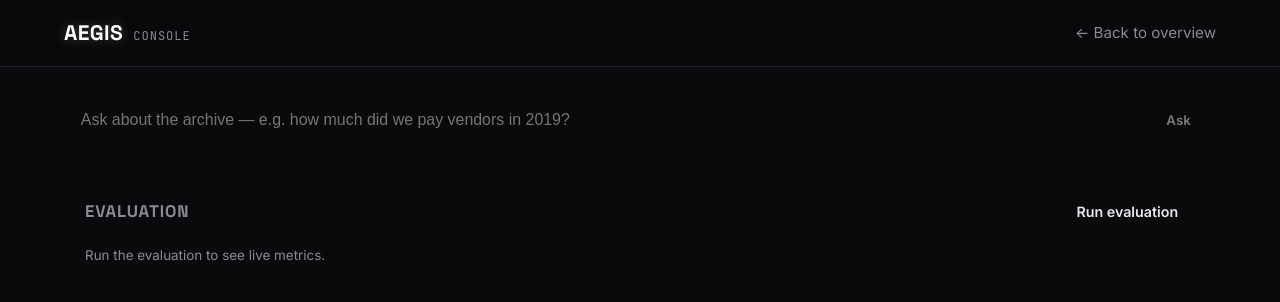
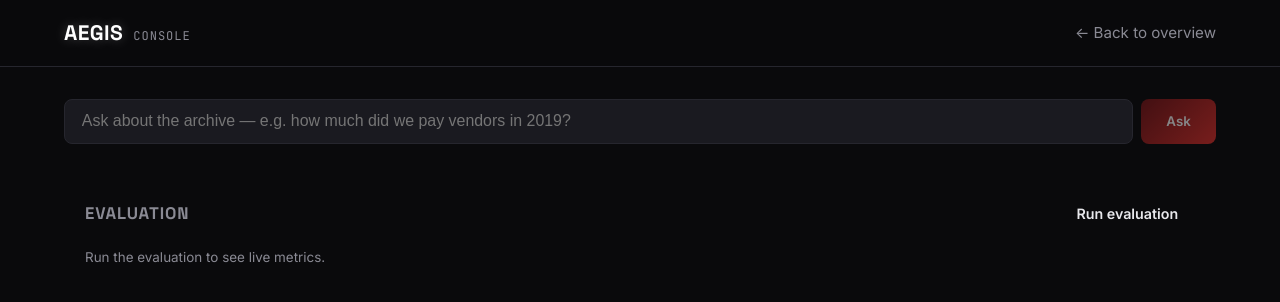
Before and after one commit to SteveDok22/jivs-hackathon-2026, an Angular app in the folder frontend/: page /app in a window 1280 px wide. Shown: the top 302 px of the page. Built offline with nearby package versions, Linux system fonts and the light colour scheme.

Commit message:
style: update chat component styles

```diff
--- a/frontend/src/app/features/chat/chat.component.scss
+++ b/frontend/src/app/features/chat/chat.component.scss
@@ -7,27 +7,27 @@
 .ask input {
   flex: 1;
   padding: 0.75rem 1rem;
-  background: var(--surface-2);
-  border: 1px solid var(--border);
+  background: var(--bg-elevated);
+  border: 1px solid var(--line);
   border-radius: 8px;
   color: var(--text);
   font-size: 0.95rem;
 }
 .ask button {
   padding: 0.75rem 1.5rem;
-  background: var(--gold);
-  color: var(--ink);
+  background: var(--grad-red);
+  color: var(--white);
   border: none;
   border-radius: 8px;
   font-weight: 600;
 }
 .ask button:disabled { opacity: 0.5; cursor: not-allowed; }
 
-.error { color: var(--blocked); }
+.error { color: var(--red-glow); }
 
 .answer {
-  background: var(--surface);
-  border: 1px solid var(--border);
+  background: var(--bg-raised);
+  border: 1px solid var(--line);
   border-radius: 12px;
   padding: 1.25rem;
 }
@@ -43,15 +43,15 @@
 }
 .badge.verified { background: rgba(63,185,80,0.15); color: var(--verified); }
 .badge.redacted { background: rgba(210,153,34,0.15); color: var(--redacted); }
-.badge.blocked  { background: rgba(248,81,73,0.15);  color: var(--blocked); }
-.badge.cost     { background: var(--surface-2); color: var(--text-dim); font-family: var(--mono); }
+.badge.blocked  { background: rgba(248,81,73,0.15);  color: var(--red-glow); }
+.badge.cost     { background: var(--bg-elevated); color: var(--text-dim); font-family: var(--mono); }
 
 .text { font-size: 1.05rem; margin: 0.5rem 0 1rem; }
 
-.violations { color: var(--blocked); font-size: 0.85rem; margin: 0 0 1rem; padding-left: 1.2rem; }
+.violations { color: var(--red-glow); font-size: 0.85rem; margin: 0 0 1rem; padding-left: 1.2rem; }
 
 details {
-  border-top: 1px solid var(--border);
+  border-top: 1px solid var(--line);
   padding-top: 0.75rem;
   margin-top: 0.75rem;
 }
@@ -64,25 +64,25 @@ summary {
   letter-spacing: 0.03em;
 }
 pre {
-  background: var(--surface-2);
+  background: var(--bg-elevated);
   padding: 0.85rem;
   border-radius: 8px;
   overflow-x: auto;
   font-size: 0.85rem;
-  color: var(--gold);
+  color: var(--red);
 }
 
 .citation h4 {
   margin: 0.75rem 0 0.35rem;
   font-family: var(--mono);
   font-size: 0.8rem;
-  color: var(--gold);
+  color: var(--red);
 }
 table { width: 100%; border-collapse: collapse; font-size: 0.78rem; }
 th, td {
   text-align: left;
   padding: 0.3rem 0.5rem;
-  border-bottom: 1px solid var(--border);
+  border-bottom: 1px solid var(--line);
   white-space: nowrap;
 }
 th { color: var(--text-dim); font-weight: 600; }
```
